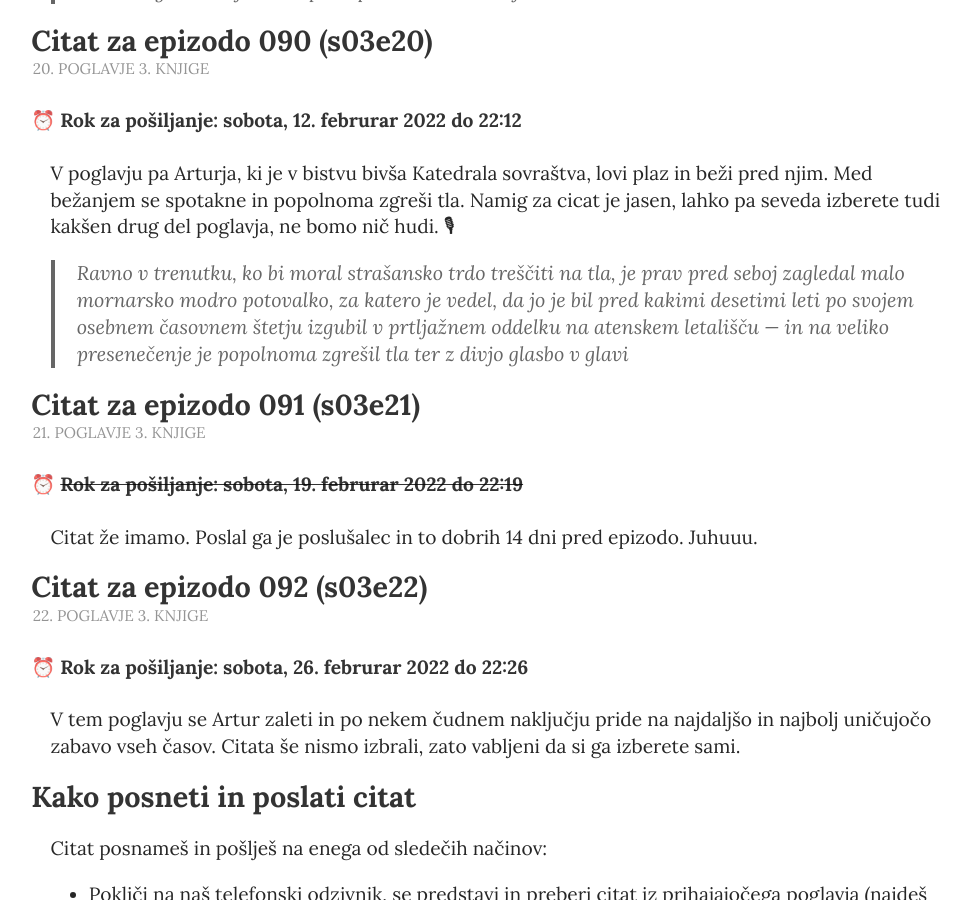
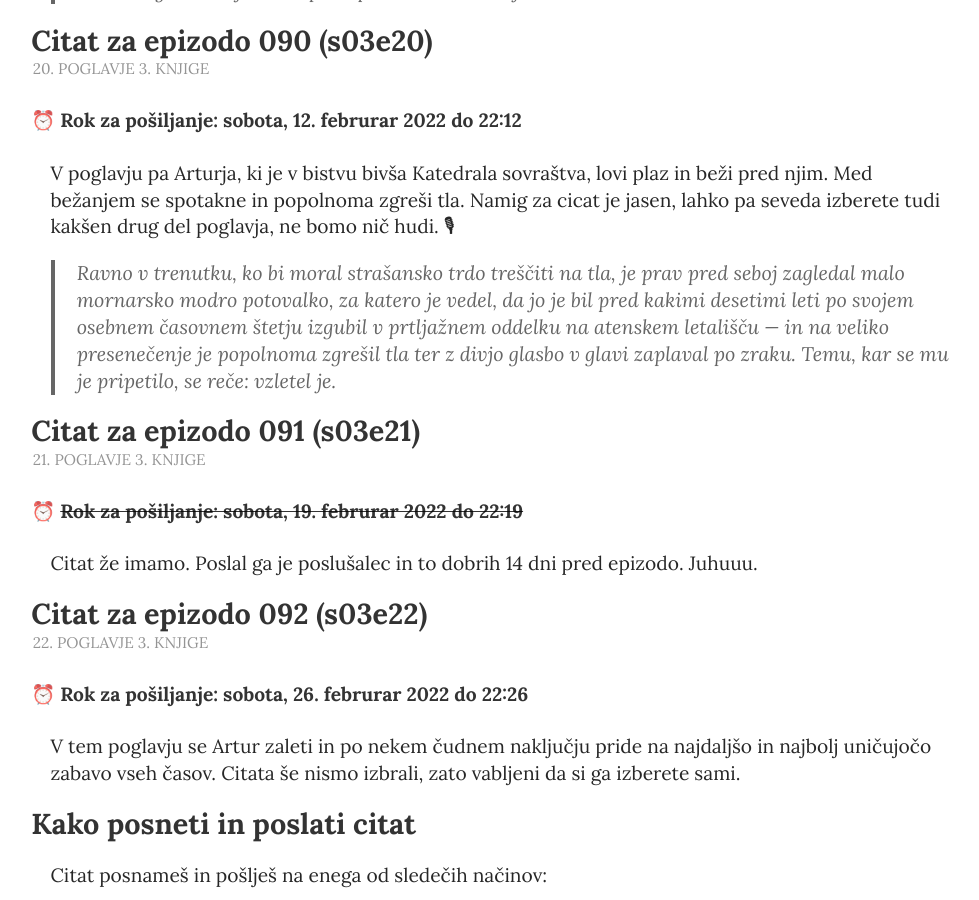
Before and after one commit to hvalazavseribe/hvalazavseribe.github.io, a Jekyll site: the page built from citat.md, in a window 1280 px wide and 900 px high, scrolled down 943 px. Shown: the whole window, without its empty margins (148-1127 px from the left). Built offline with Jekyll 4.4.1, drawn with Linux system fonts in a browser that asks for light colours.

Commit message:
Vzletel je

```diff
--- a/citat.md
+++ b/citat.md
@@ -40,7 +40,7 @@ Poglavje govori o kriketu in ustanovnem uredniku vodnika z imenom **Zagnani Froo
 
 V poglavju pa Arturja, ki je v bistvu bivša Katedrala sovraštva, lovi plaz in beži pred njim. Med bežanjem se spotakne in popolnoma zgreši tla. Namig za cicat je jasen, lahko pa seveda izberete tudi kakšen drug del poglavja, ne bomo nič hudi. 🎙
 
-> Ravno v trenutku, ko bi moral strašansko trdo treščiti na tla, je prav pred seboj zagledal malo mornarsko modro potovalko, za katero je vedel, da jo je bil pred kakimi desetimi leti po svojem osebnem časovnem štetju izgubil v prtljažnem oddelku na atenskem letališču — in na veliko presenečenje je popolnoma zgrešil tla ter z divjo glasbo v glavi
+> Ravno v trenutku, ko bi moral strašansko trdo treščiti na tla, je prav pred seboj zagledal malo mornarsko modro potovalko, za katero je vedel, da jo je bil pred kakimi desetimi leti po svojem osebnem časovnem štetju izgubil v prtljažnem oddelku na atenskem letališču — in na veliko presenečenje je popolnoma zgrešil tla ter z divjo glasbo v glavi zaplaval po zraku. Temu, kar se mu je pripetilo, se reče: vzletel je.
 
 ## Citat za epizodo 091 (s03e21)
 
```
